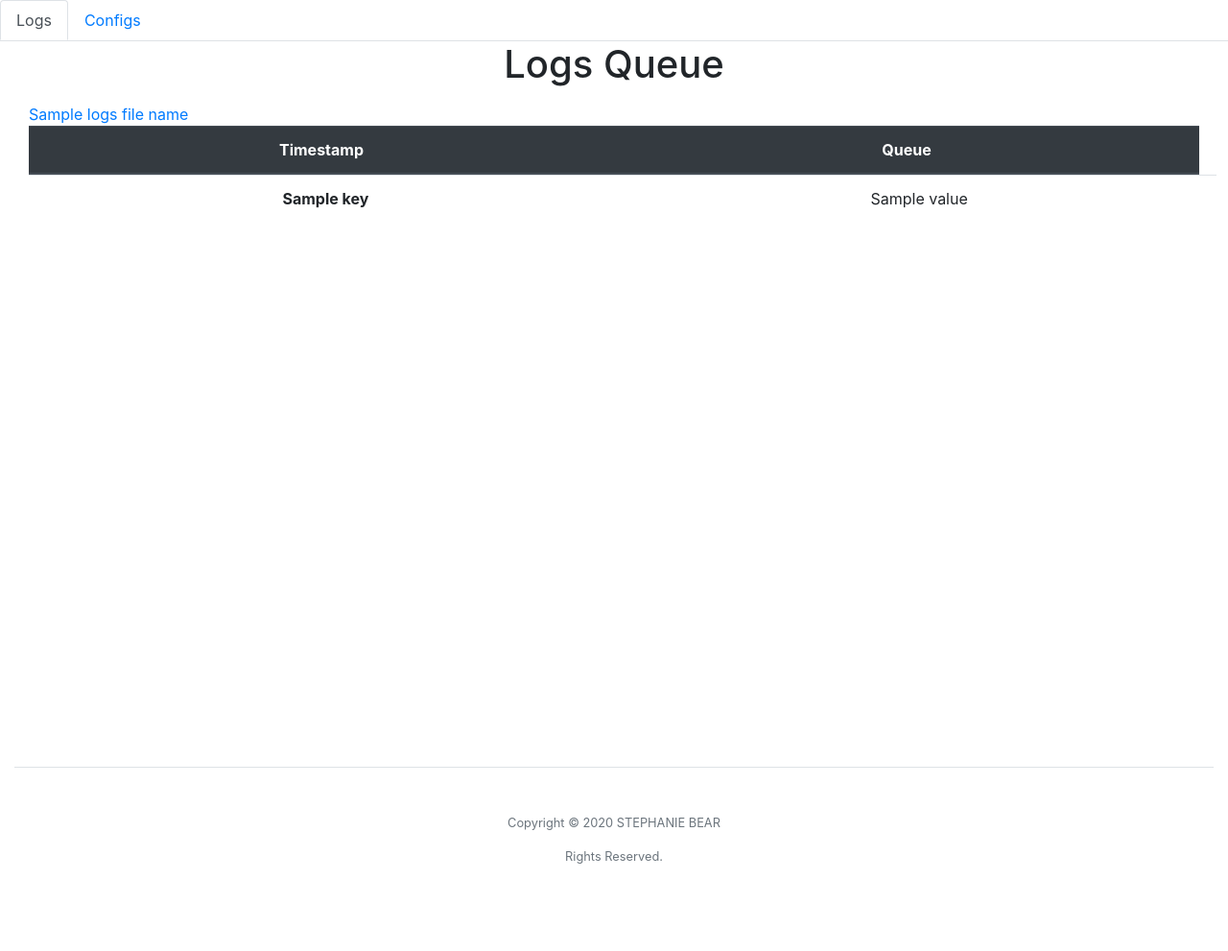
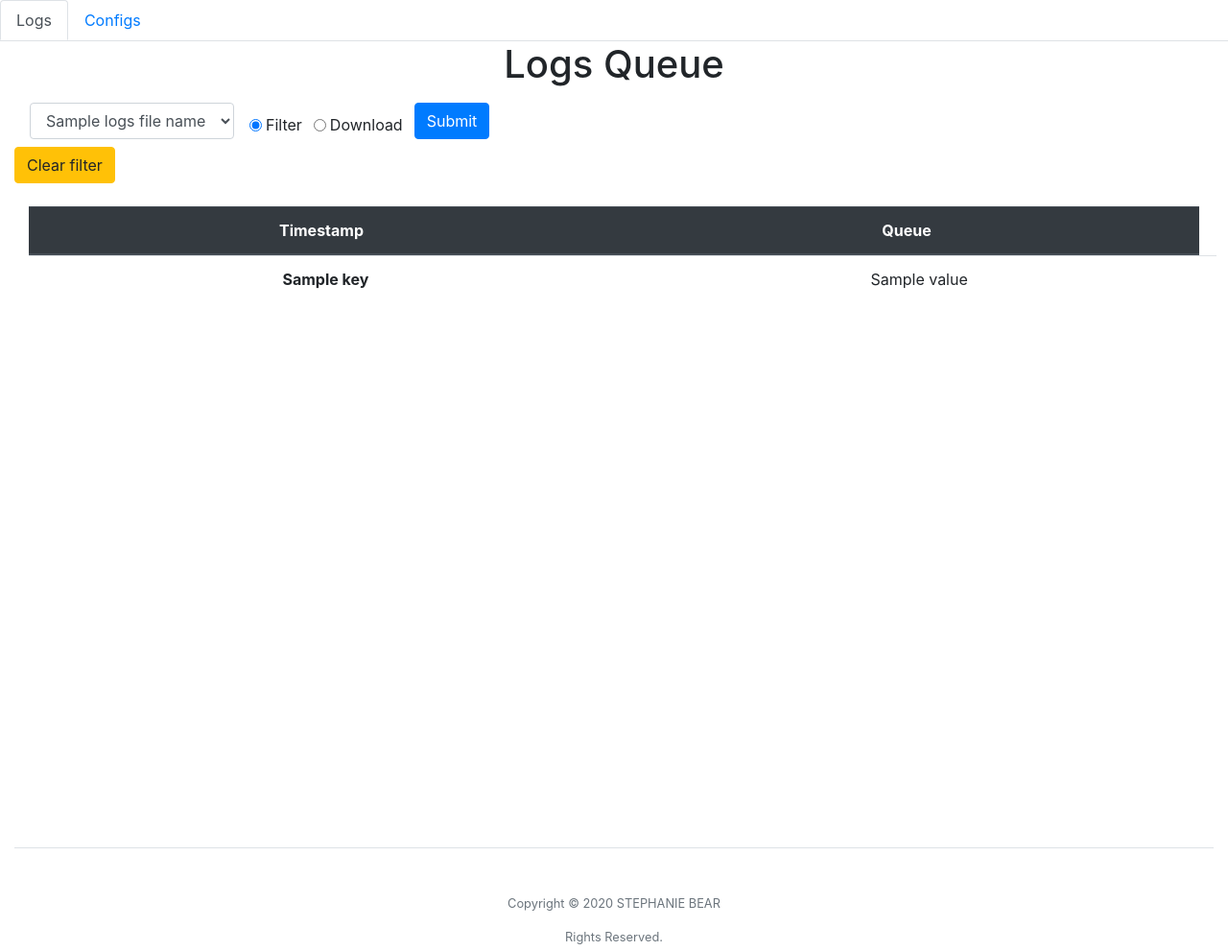
Before and after one commit to stephaniebear/Flask_Queue, a Flask app: template templates/index.html in a window 1280 px wide. Shown: the top 991 px of the page at 96% size. Before the commit the page ends 900 px from the top, so only its background shows below. Run offline with Flask 2, Linux system fonts and the light colour scheme; the template is opened without the code that fills it: most values are stand-ins (such as "Sample title", 1, 10 or a date in 2020); some libraries are stand-ins or nearby versions.

Commit message:
add download file

```diff
--- a/app.py
+++ b/app.py
@@ -1,4 +1,5 @@
 from flask import Flask, render_template, request, redirect, url_for
+from flask import send_file #For download file
 import threading
 import os
 
@@ -21,10 +22,9 @@ def index():
             if file == 'date.txt':
                 print('Skip date file')
             else:
-
                 print('File : ' + str(os.path.join(file))) # Read logs files
                 f = open('logs/' + str(os.path.join(file)), 'r')
-                logs_file_name.append(str(os.path.join(file))) # Collect file name
+                logs_file_name.append(str(os.path.join(file)).replace(".txt","")) # Collect file name
                 for row in f:
                     if len(row) > 1:
                         temp_logs = row.strip().split(',')
@@ -52,6 +52,7 @@ def upload():
         dol_office = str(dol_office).replace("b'","")
         dol_office = str(dol_office).replace("'","")
 
+        dol_office = str(dol_office).replace("\\r","")
         print(dol_office)
 
         # Save to config.txt
@@ -108,6 +109,43 @@ def configs():
 
     return render_template('configs.html', logs_file_dicts=logs_file_dicts, dol_office=dol_office)
 
+@app.route('/view', methods=['GET', 'POST'])
+def view():
+    if request.method == "POST":
+        print('-------- view -------------')
+        print(request.form['viewDate'])
+
+        print(request.form['inlineRadioOptions'])
+
+        if request.form['inlineRadioOptions'] == "option1":
+            # Read logs
+            path = os.path.dirname(os.path.realpath(__file__))
+            path += '/logs'
+
+            logs_file_dicts = {} #Dictionary
+            logs_file_name = []
+            temp_logs = []
+
+            f = open('logs/' + str(request.form['viewDate']) + '.txt', 'r')
+            for row in f:
+                if len(row) > 1:
+                    temp_logs = row.strip().split(',')
+                    logs_file_dicts.update({temp_logs[1]:temp_logs[0]})
+            f.close()
+
+            for file in os.listdir(path):
+                if file.endswith(".txt"):
+                    if file == 'date.txt':
+                        print('Skip date file')
+                    else:
+                        logs_file_name.append(str(os.path.join(file)).replace(".txt","")) # Collect file name
+            return render_template('index.html', logs_file_dicts=logs_file_dicts, logs_file_name=logs_file_name)
+        else:
+            path = 'logs/' + str(request.form['viewDate']) + '.txt'
+            return send_file(path, as_attachment=True)
+
+    return render_template('index.html', logs_file_dicts=logs_file_dicts, logs_file_name=logs_file_name)
+
 @app.route('/run_script')
 def run_script():
 
--- a/configs/config.txt
+++ b/configs/config.txt
@@ -1,3 +1,2 @@
-\u0e2a\u0e33\u0e19\u0e31\u0e01\u0e07\u0e32\u0e19\u0e17\u0e35\u0e48\u0e14\u0e34\u0e19\u0e08\u0e31\u0e07\u0e2b\u0e27\u0e31\u0e14\u0e01\u0e23\u0e30\u0e1a\u0e35\u0e48
-\u0e2a\u0e32\u0e02\u0e32\u0e04\u0e25\u0e2d\u0e07\u0e17\u0e48\u0e2d\u0e21
-\u0e2a\u0e48\u0e27\u0e19\u0e41\u0e22\u0e01\u0e40\u0e01\u0e32\u0e30\u0e25\u0e31\u0e19\u0e15\u0e32\r\n
+\u0e2a\u0e33\u0e19\u0e31\u0e01\u0e07\u0e32\u0e19\u0e17\u0e35\u0e48\u0e14\u0e34\u0e19\u0e08\u0e31\u0e07\u0e2b\u0e27\u0e31\u0e14\u0e01\u0e32\u0e0d\u0e08\u0e19\u0e1a\u0e38\u0e23\u0e35
+\u0e2a\u0e32\u0e02\u0e32\u0e17\u0e48\u0e32\u0e21\u0e30\u0e01\u0e32\n
--- a/templates/configs.html
+++ b/templates/configs.html
@@ -13,8 +13,6 @@
 
 {% block content %}
   <div class="row">
-
-
     <div class="col-md-12">
       <form method="POST" action="upload" class="container" enctype="multipart/form-data" onsubmit="return ValidateFile();"> <!-- event.preventDefault() stop submit -->
         <div class="col-md-12" align="center">
--- a/templates/index.html
+++ b/templates/index.html
@@ -69,11 +69,34 @@
     <label><h1>Logs Queue</h1></label>
   </div>
 
-  <div class="col-md-12">
+  <!-- <div class="col-md-12">
     {% for name in logs_file_name %}
-      <a class="link" href="#">{{name}}</a>
+      <a class="link" href="../logs/{{name}}">{{name}}</a>
     {% endfor %}
-  </div>
+  </div> -->
+
+  <form class="form-inline" method="POST" action="view" enctype="multipart/form-data">
+    <div class="form-group mx-sm-3 mb-2">
+      <select class="form-control" name="viewDate">
+        {% for name in logs_file_name %}
+          <option value="{{name}}">{{name}}</option>
+        {% endfor %}
+      </select>
+    </div>
+    <div class="form-check form-check-inline">
+      <input class="form-check-input" type="radio" name="inlineRadioOptions" id="inlineRadio1" value="option1" checked>
+      <label class="form-check-label" for="inlineRadio1">Filter</label>
+    </div>
+    <div class="form-check form-check-inline">
+      <input class="form-check-input" type="radio" name="inlineRadioOptions" id="inlineRadio2" value="option2">
+      <label class="form-check-label" for="inlineRadio2">Download</label>
+    </div>
+    <button type="submit" class="btn btn-primary mb-2">Submit</button>
+  </form>
+
+  <form class="form-group" method="GET" action="/">
+    <button type="submit" class="btn btn-warning mb-2">Clear filter</button>
+  </form>
 
   <div class="col-md-12">
     <table class="table">
```
Also changed, not shown: 1 other file.
